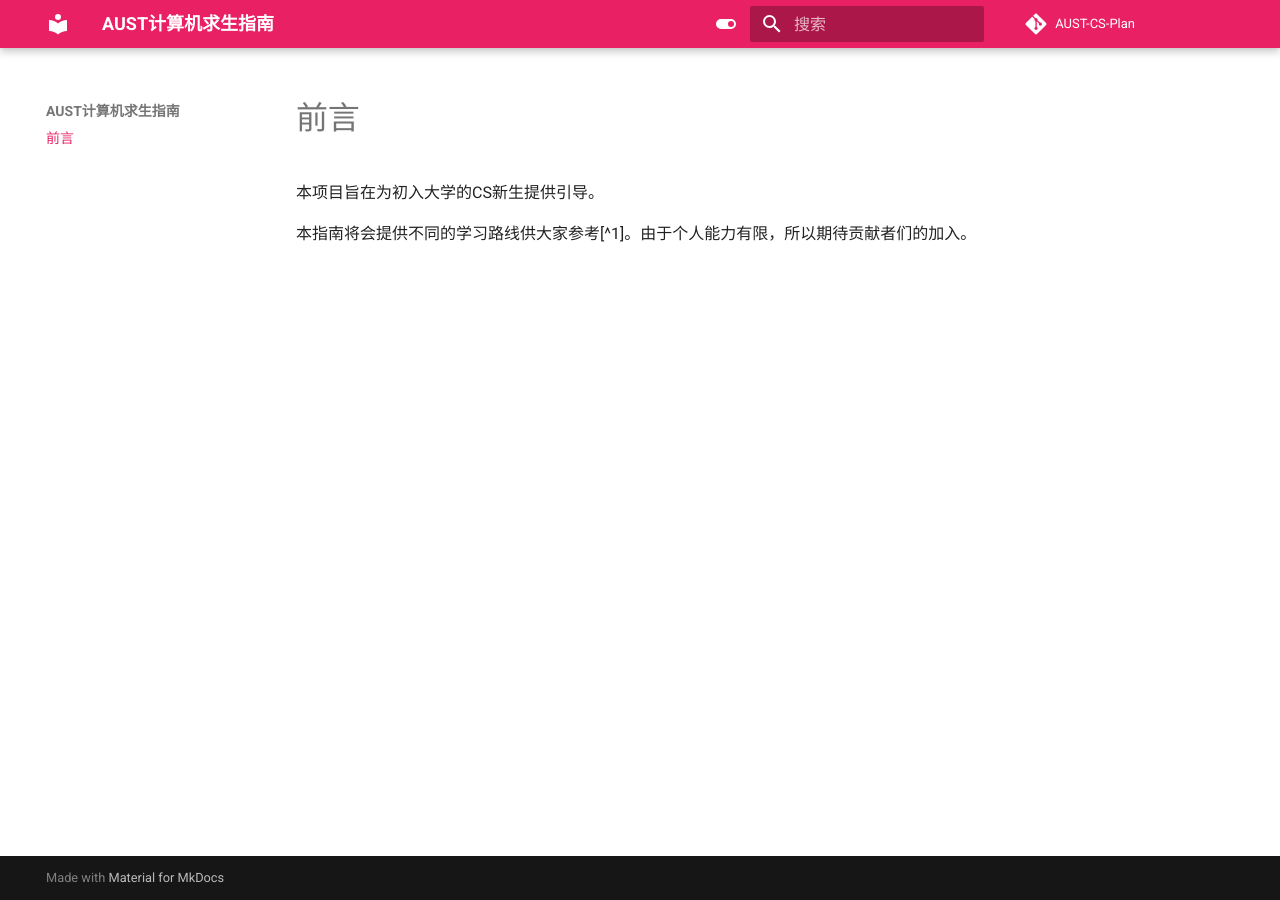
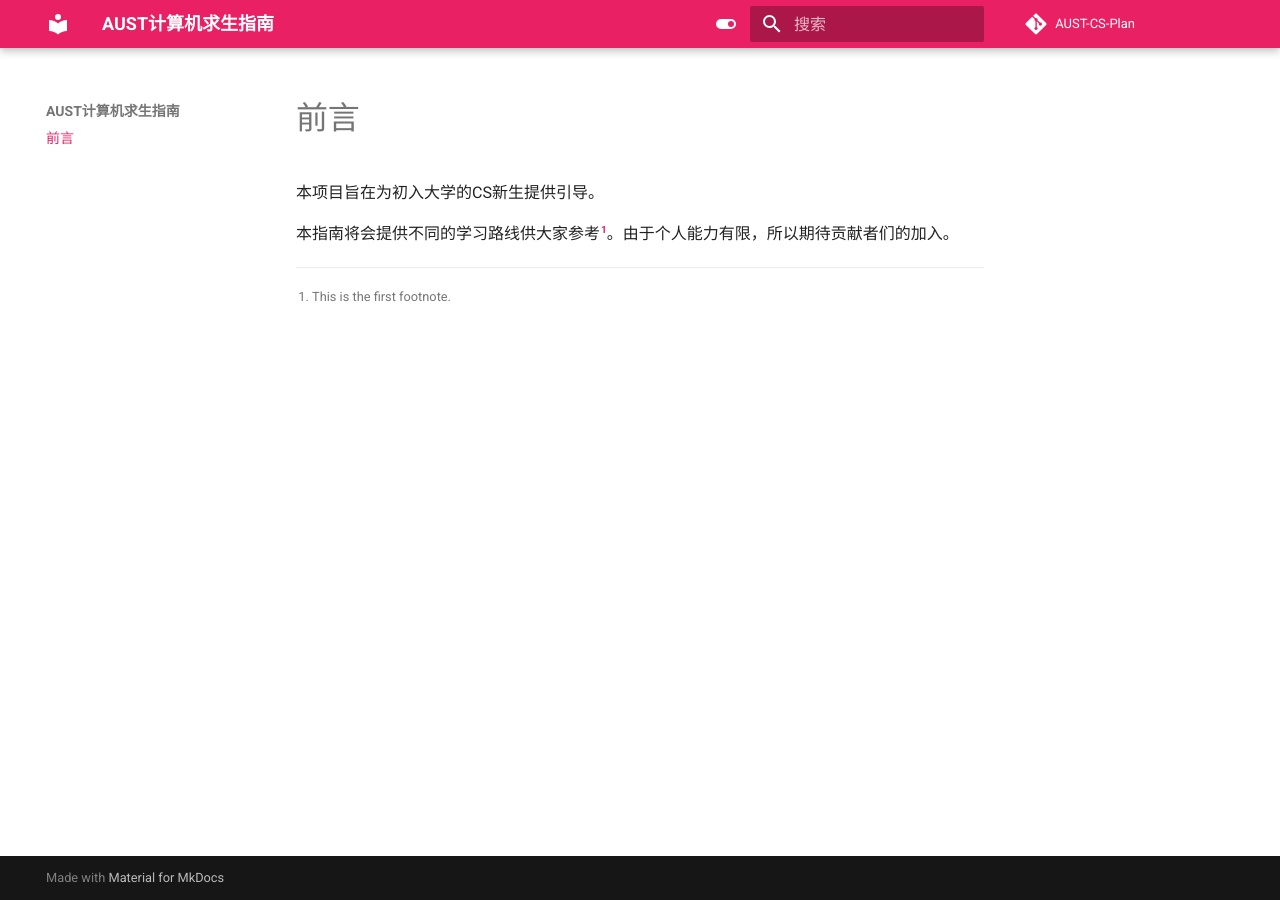
Before and after one commit to ForsakenDelusion/AUST-CS-Plan, an MkDocs documentation site: the page built from docs/index.md, in a window 1280 px wide. Built offline with MkDocs 1.6.1 and Material for MkDocs 9.7.7, drawn with Linux system fonts in a browser that asks for light colours; comment, search, counter and statistics services are not loaded.

Commit message:
test footnote

```diff
--- a/docs/index.md
+++ b/docs/index.md
@@ -3,3 +3,5 @@
 本项目旨在为初入大学的CS新生提供引导。
 
 本指南将会提供不同的学习路线供大家参考[^1]。由于个人能力有限，所以期待贡献者们的加入。
+
+[^1]: This is the first footnote.
```
